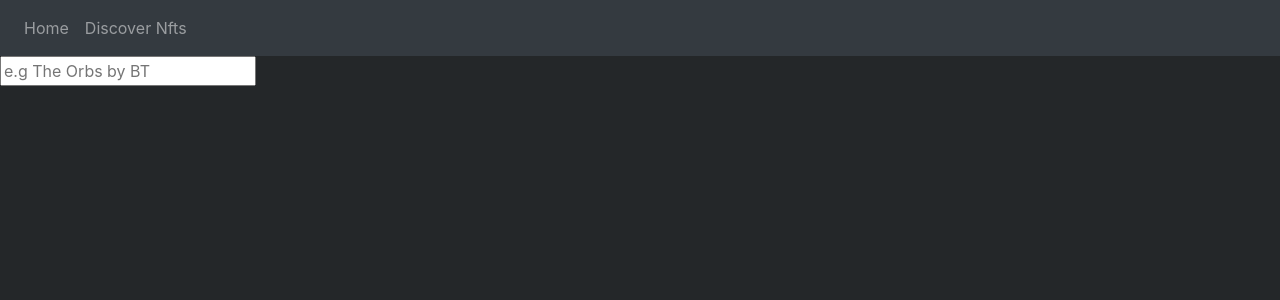
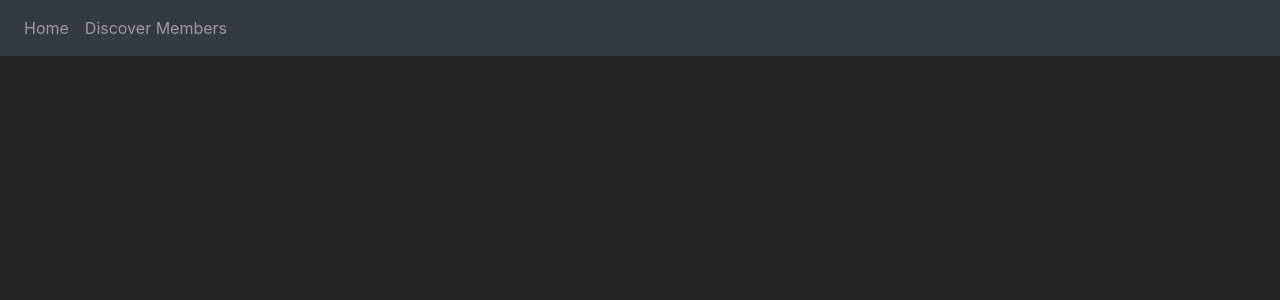
Before and after one commit to AAClive/calculator, a Flask app: page / in a window 1280 px wide. Shown: the top 300 px of the page. Run offline with Flask 2, Linux system fonts and the light colour scheme; some libraries are stand-ins or nearby versions.

Commit message:
Update home.html

```diff
--- a/templates/home.html
+++ b/templates/home.html
@@ -30,15 +30,10 @@
         <div class="collapse navbar-collapse" id="navbar">
           <div class="navbar-nav">
             <a class="nav-item nav-link" id="home" href="/">Home</a>
-            <a class="nav-item nav-link" id="discover" href="/Discover">Discover Nfts</a>
+            <a class="nav-item nav-link" id="discover" href="/Discover">Discover Members</a>
           </div>
         </div>
       </nav>
-    <div class="form-group">
-    <form method="post">
-        <input type="text" placeholder="e.g The Orbs by BT" name="variable">
-    </form>
-    </div>
     <script
     src="https://code.jquery.com/jquery-3.2.1.slim.min.js"
     integrity="sha384-KJ3o2DKtIkvYIK3UENzmM7KCkRr/rE9/Qpg6aAZGJwFDMVNA/GpGFF93hXpG5KkN"
```
